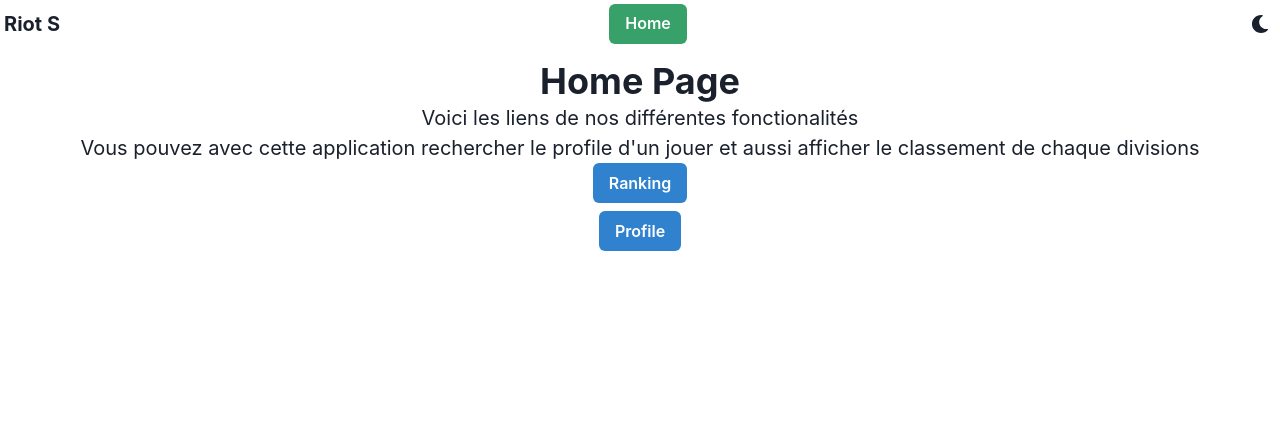
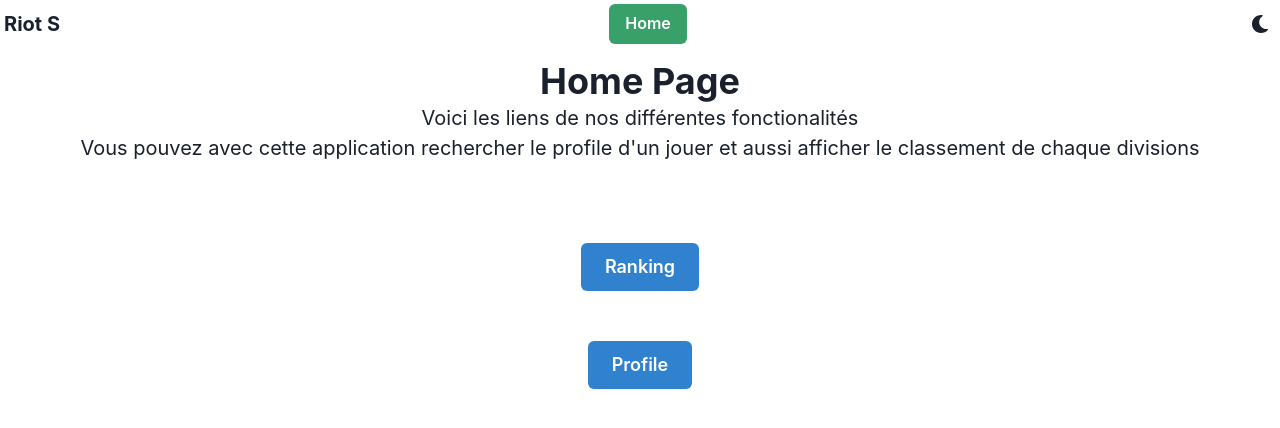
Before and after one commit to B-Forest/RiotApiSearch, a React (Create React App) app: page / in a window 1280 px wide. Shown: the top 428 px of the page. Built offline with nearby package versions, Linux system fonts and the light colour scheme.

Commit message:
ajout de style page d'acceuil

```diff
--- a/src/App.js
+++ b/src/App.js
@@ -28,9 +28,9 @@ function App() {
                 <Heading>Home Page</Heading>
               <Text> Voici les liens de nos différentes fonctionalités </Text>
               <Text>Vous pouvez avec cette application rechercher le profile d'un jouer et aussi afficher le classement de chaque divisions</Text>
-              <Flex minWidth='max-content' direction='column' justify='space-around'  gap='2'>
-                <Link className="nav-item" to='/rankingsearch'><Button colorScheme='blue'>Ranking</Button></Link>
-                <Link className="nav-item" to='/profilesearch'><Button colorScheme='blue'>Profile</Button></Link>
+              <Flex minWidth='max-content' direction='column' justify='space-around'  gap='50' m='20'>
+                <Link className="nav-item" to='/rankingsearch'><Button colorScheme='blue' size='lg'>Ranking</Button></Link>
+                <Link className="nav-item" to='/profilesearch'><Button colorScheme='blue' size='lg'>Profile</Button></Link>
               </Flex>
               </div>
           </div>
```
